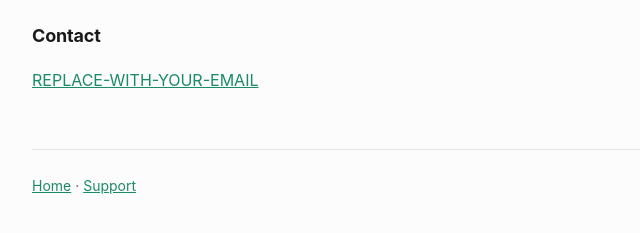
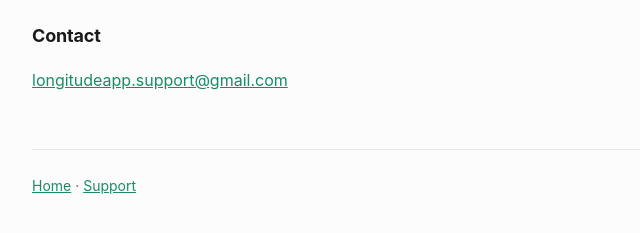
Before and after one commit to rpzero19/longitude, a plain HTML site: page docs/privacy.html in a window 1280 px wide. Shown: the part 1962-2195 px from the top of the page, 292-932 px from the left. Drawn offline with Linux system fonts and the light colour scheme.

Commit message:
Add support contact address to privacy and support pages

```diff
--- a/docs/privacy.html
+++ b/docs/privacy.html
@@ -62,7 +62,7 @@ everything.</p>
 were ever to collect data, that would be described here and you would be asked to consent first.</p>
 
 <h2>Contact</h2>
-<p><a href="mailto:REPLACE-WITH-YOUR-EMAIL">REPLACE-WITH-YOUR-EMAIL</a></p>
+<p><a href="mailto:longitudeapp.support@gmail.com">longitudeapp.support@gmail.com</a></p>
 
 <footer class="muted"><a href="./">Home</a> · <a href="support.html">Support</a></footer>
 </div></body></html>
```
Also changed, not shown: docs/support.html (+1 -1 lines).
